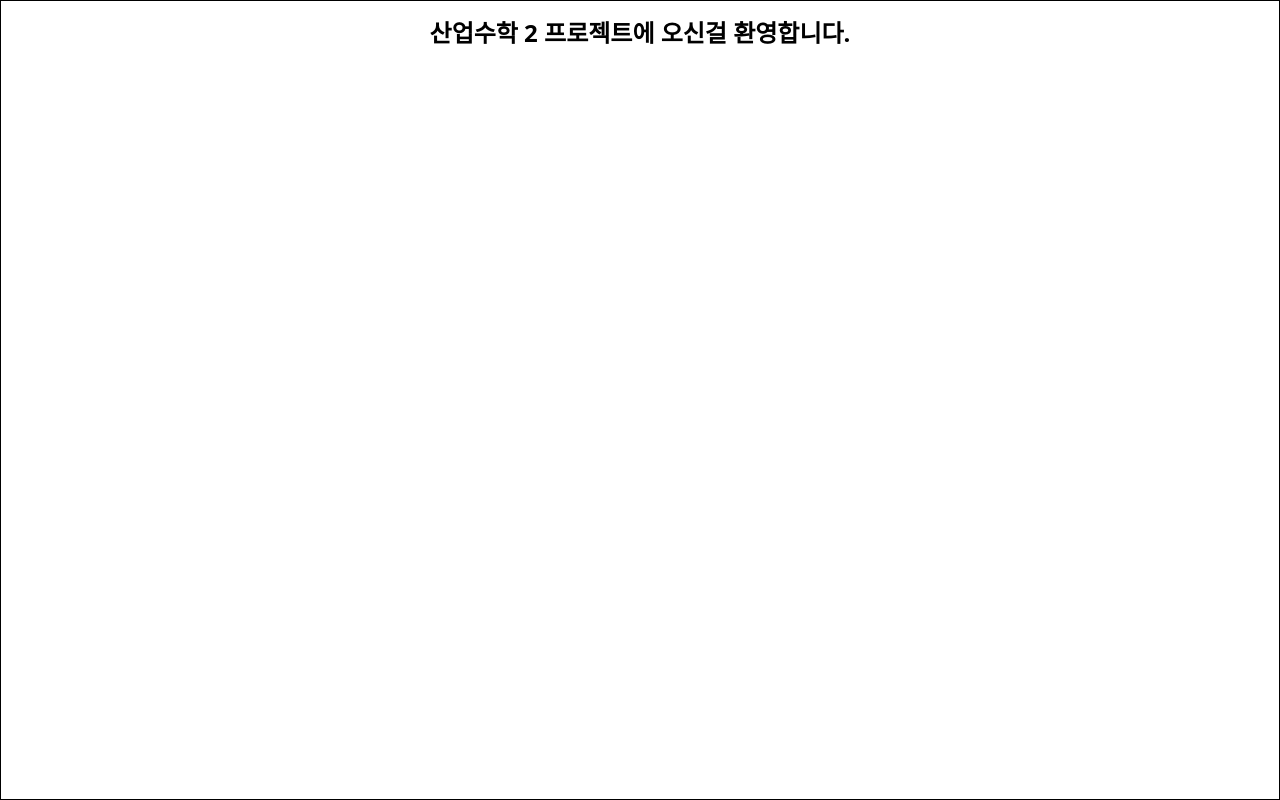
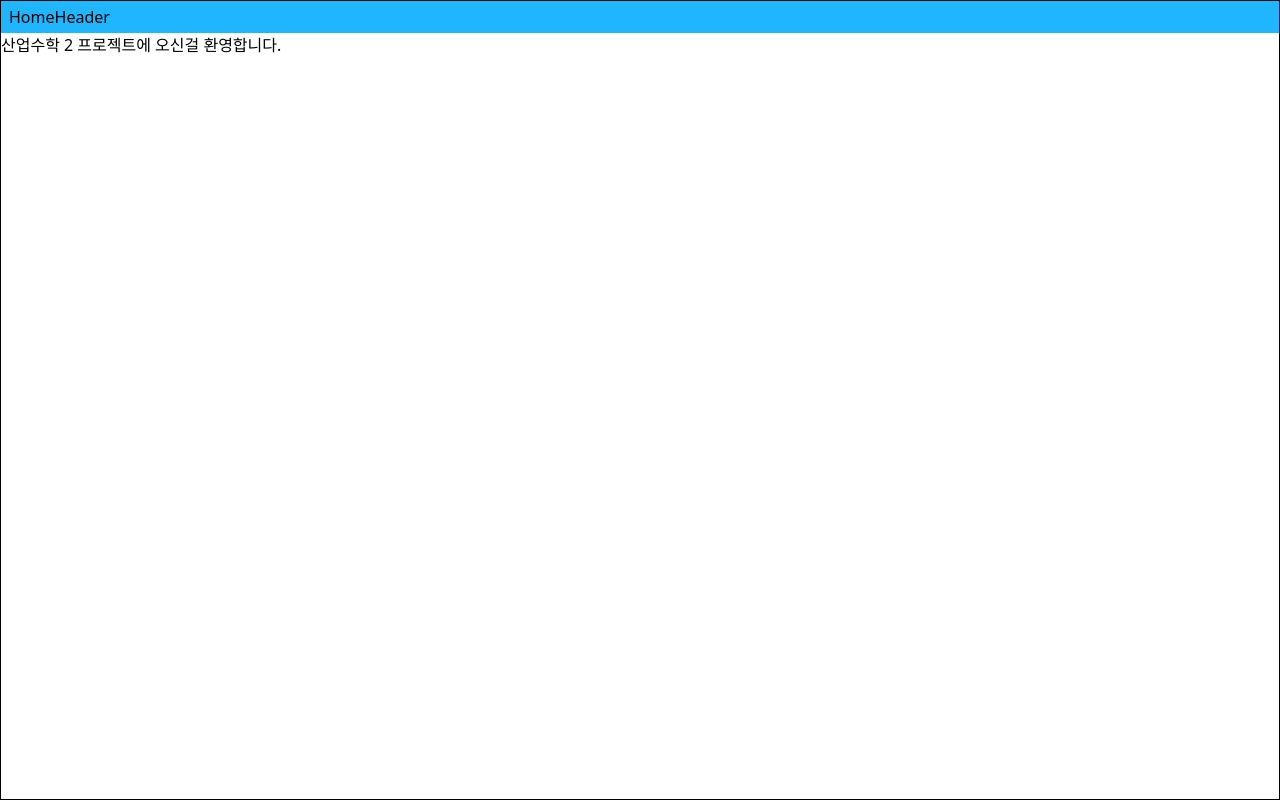
Before and after one commit to urcloud/Movie_Reservation, a React (Vite) app in the folder frontend/: page / in a window 1280 px wide. Built offline with nearby package versions, Linux system fonts and the light colour scheme.

Commit message:
home header pagelayout

```diff
--- /dev/null
+++ b/frontend/src/home/home-header.tsx
@@ -0,0 +1,9 @@
+import { cx } from '../commons/cx';
+
+export const HomeHeader = () => {
+  return (
+    <div className={cx('h-8', 'p-2', 'bg-primary', 'flex items-center')}>
+      HomeHeader
+    </div>
+  );
+};
--- a/frontend/src/home/home.tsx
+++ b/frontend/src/home/home.tsx
@@ -1,7 +1,11 @@
+import { PageLayout } from '../layouts/page-layout';
+import { HomeHeader } from './home-header';
+
 export const Home = () => {
   return (
-    <div className='text-2xl font-semibold text-center mt-4'>
+    <PageLayout>
+      <HomeHeader />
       산업수학 2 프로젝트에 오신걸 환영합니다.
-    </div>
+    </PageLayout>
   );
 };
--- a/frontend/src/index.css
+++ b/frontend/src/index.css
@@ -1 +1,10 @@
 @import 'tailwindcss';
+
+@theme {
+  --color-primary: #1fb6ff;
+  --color-warning: #f94d4d;
+  --color-info: #588ddb;
+  /* --color-notice: #f9b44d; */
+  --color-notice: var(--color-amber-300);
+  --color-success: #3ccc75;
+}
--- /dev/null
+++ b/frontend/src/layouts/page-layout.tsx
@@ -0,0 +1,8 @@
+import type { ReactNode } from 'react';
+
+interface Props {
+  children: ReactNode;
+}
+export const PageLayout = ({ children }: Props) => {
+  return <div>{children}</div>;
+};
```
